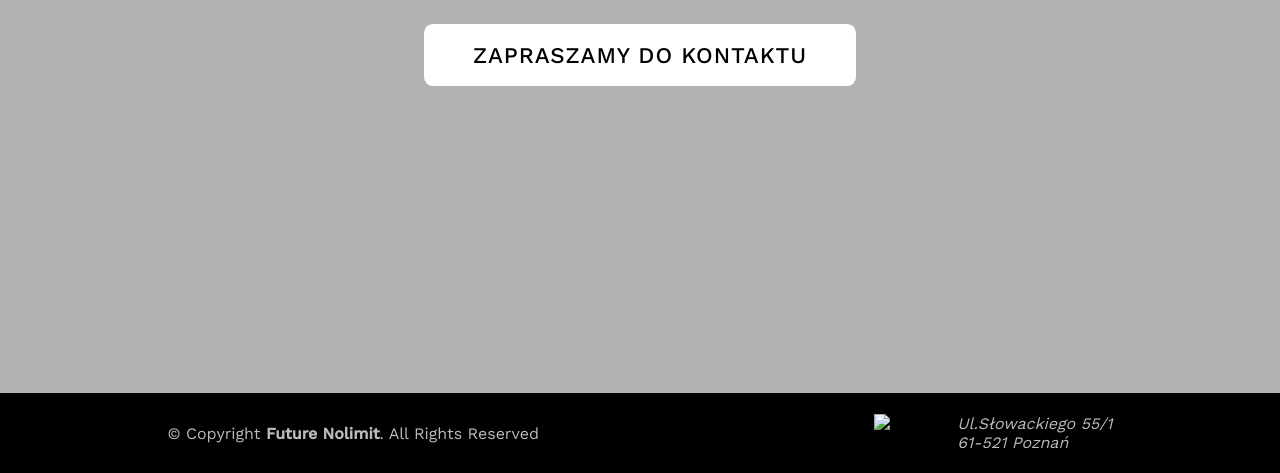
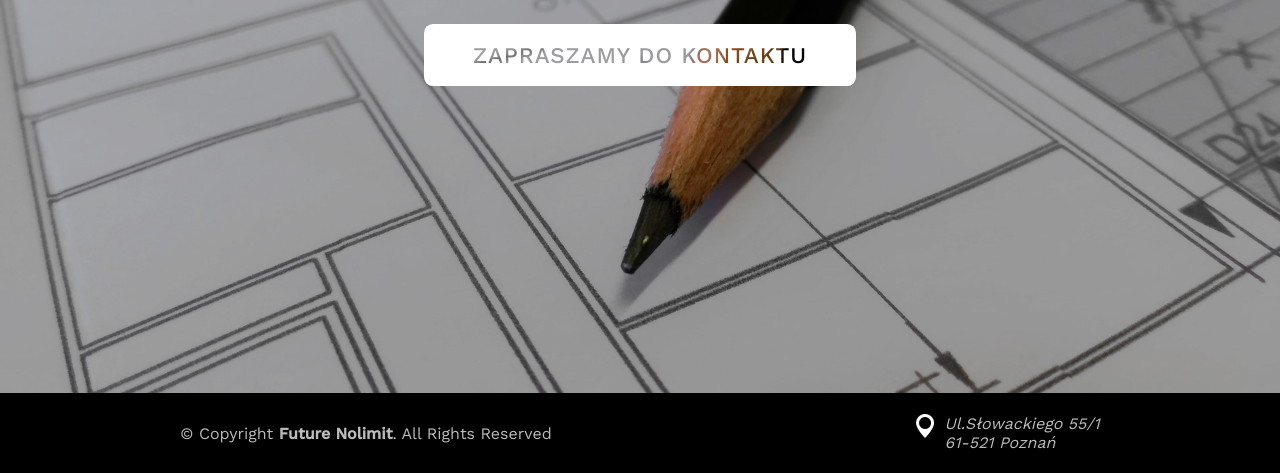
Before and after one commit to mocnyjakub/future-nolimit, a plain HTML site: page index.html in a window 1280 px wide. Shown: the part 407-880 px from the top of the page. Drawn offline with nearby package versions, Linux system fonts and the light colour scheme; the site is published under a folder, as on GitHub Pages, so addresses that start at the root find nothing.

Commit message:
Changing img ulr's

```diff
--- a/index.html
+++ b/index.html
@@ -23,7 +23,7 @@
             flex-direction: column;
             align-items: center;
             justify-content: center;
-            background-image: url(/pexels-pixabay-268362.jpg);
+            background-image: url(pexels-pixabay-268362.jpg);
             background-repeat: no-repeat;
             background-size: cover;
             background-position: center;
@@ -115,7 +115,7 @@
     <p class="copyright">© Copyright <strong>Future Nolimit</strong>. All Rights Reserved
     </p>
     <address>
-    <img src="/map-marker-2-24.png" alt="location">
+    <img src="map-marker-2-24.png" alt="location">
     <div class="footer__txt">
         <p>Ul.Słowackiego 55/1</p>
         <p>61-521 Poznań</p>
```
